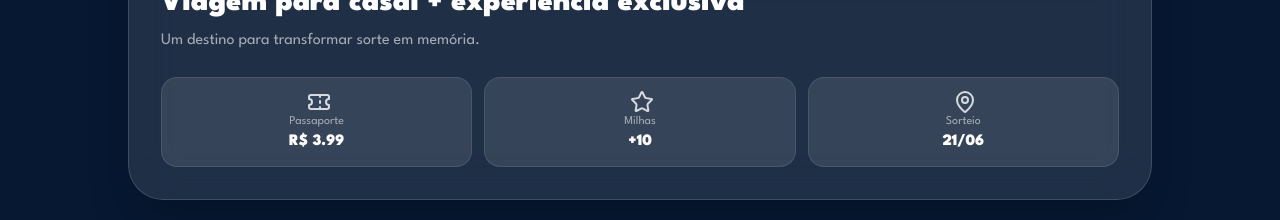
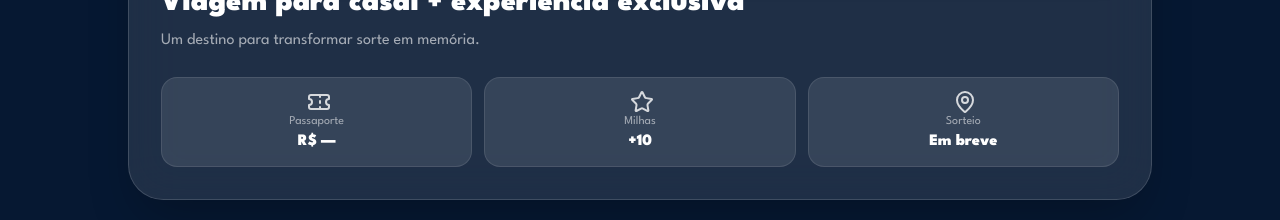
Before and after one commit to Passaportedasorte/passaporte-da-sorte, a Next.js app: page / in a window 1280 px wide. Shown: the part 1260-1480 px from the top of the page. Built offline with nearby package versions, Linux system fonts and the light colour scheme; no server answers; the database is empty.

Commit message:
Corrige dados da campanha destaque na home

```diff
--- a/app/page.tsx
+++ b/app/page.tsx
@@ -752,7 +752,7 @@ async function salvarMeusDados() {
           <Mini
             icon={<Ticket />}
             label="Passaporte"
-            value={`R$ ${campanhaBanner?.preco ?? 3.99}`}
+            value={`R$ ${campanhaBanner?.preco ?? "—"}`}
           />
           <Mini
             icon={<Star />}
@@ -762,7 +762,7 @@ async function salvarMeusDados() {
           <Mini
             icon={<MapPin />}
             label="Sorteio"
-            value={campanhaBanner?.data_sorteio ?? "21/06"}
+            value={campanhaBanner?.data_sorteio ?? "Em breve"}
           />
         </div>
       </div>
```
